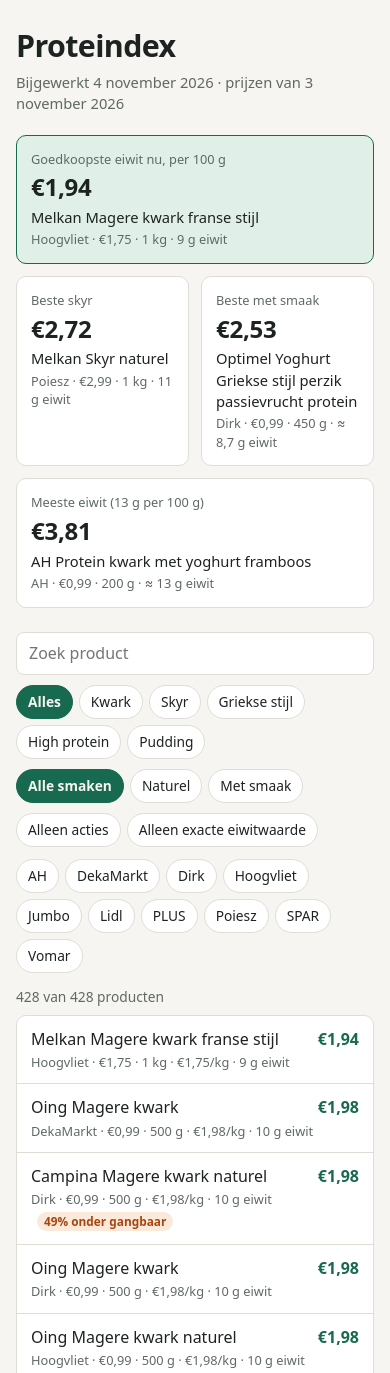
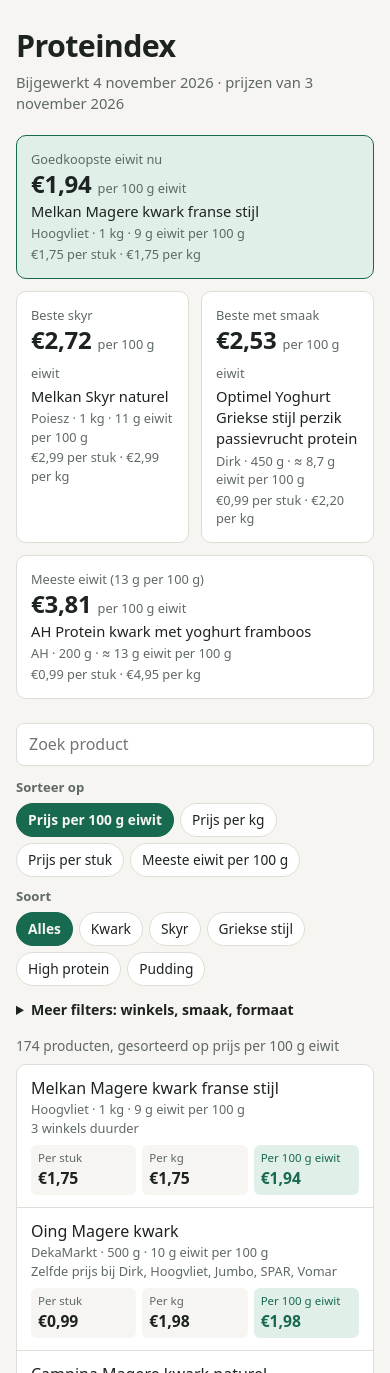
Before and after one commit to JJvE-GIT/proteindex, a plain HTML site: page docs/index.html in a window 390 px wide. Shown: the top 1373 px of the page. Drawn offline with Linux system fonts and the light colour scheme.

Commit message:
Add files via upload

```diff
--- a/docs/index.html
+++ b/docs/index.html
@@ -10,9 +10,8 @@
 @media (prefers-color-scheme:dark){:root{--bg:#141816;--kaart:#1d2320;--tekst:#eef1ef;--zacht:#a3aea8;--lijn:#333b37;--accent:#69cda8;--accent-zacht:#1c3a30;--deal:#f5a673;--deal-zacht:#46291a;--focus:#69cda8}}
 *{box-sizing:border-box}
 body{margin:0;background:var(--bg);color:var(--tekst);font:16px/1.45 system-ui,-apple-system,"Segoe UI",Roboto,sans-serif}
-main{max-width:1080px;margin:auto;padding:24px 16px 56px}
+main{max-width:1120px;margin:auto;padding:24px 16px 56px}
 h1{font-size:1.9rem;margin:0;letter-spacing:-.02em}
-h2{font-size:1.1rem;margin:32px 0 10px}
 .sub{color:var(--zacht);margin:4px 0 20px;font-size:.92rem}
 .waarschuwing{background:var(--deal-zacht);color:var(--deal);padding:10px 14px;border-radius:8px;margin-bottom:16px}
 .tegels{display:grid;gap:12px;grid-template-columns:repeat(4,1fr)}
@@ -20,45 +19,60 @@ h2{font-size:1.1rem;margin:32px 0 10px}
 .tegel:hover{border-color:var(--accent)}
 .tegel.hoofd{background:var(--accent-zacht);border-color:var(--accent)}
 .tegel small{color:var(--zacht);font-size:.8rem}
-.tegel b{font-size:1.5rem;letter-spacing:-.01em}
+.tegel b{font-size:1.5rem;letter-spacing:-.01em;line-height:1.2}
+.tegel b i{font-style:normal;font-size:.8rem;font-weight:500;letter-spacing:0;color:var(--zacht)}
 .tegel span{font-size:.92rem;overflow-wrap:anywhere}
-.filters{display:flex;flex-wrap:wrap;gap:10px;margin:24px 0 12px;align-items:center}
-input[type=search]{flex:1 1 220px;font:inherit;padding:9px 12px;border:1px solid var(--lijn);border-radius:8px;background:var(--kaart);color:inherit;min-width:0}
+.zoek{margin:24px 0 12px}
+input[type=search]{width:100%;font:inherit;padding:9px 12px;border:1px solid var(--lijn);border-radius:8px;background:var(--kaart);color:inherit}
+.regel{display:flex;flex-wrap:wrap;gap:6px 10px;align-items:center;margin-bottom:10px}
+.titel{font-size:.82rem;font-weight:600;color:var(--zacht);min-width:76px}
 .groep{display:flex;flex-wrap:wrap;gap:6px}
 .chip{font:inherit;font-size:.86rem;padding:6px 11px;min-height:34px;border:1px solid var(--lijn);border-radius:999px;background:var(--kaart);color:inherit;cursor:pointer}
 .chip[aria-pressed=true]{background:var(--accent);border-color:var(--accent);color:var(--bg);font-weight:600}
 :focus-visible{outline:2px solid var(--focus);outline-offset:2px}
+details.meer{margin-bottom:12px}
+details.meer>summary{cursor:pointer;font-size:.88rem;font-weight:600;padding:4px 0}
+details.meer[open]>summary{margin-bottom:10px}
+.wis{all:unset;cursor:pointer;font-size:.84rem;color:var(--accent);text-decoration:underline}
+.wis:focus-visible{outline:2px solid var(--focus)}
 .tel{color:var(--zacht);font-size:.86rem;margin:0 0 8px}
 .lijst{background:var(--kaart);border:1px solid var(--lijn);border-radius:10px;overflow:hidden}
 table{border-collapse:collapse;width:100%;font-size:.92rem}
-th,td{padding:9px 10px;text-align:right;border-bottom:1px solid var(--lijn);vertical-align:top}
+th,td{padding:9px 10px;text-align:right;border-bottom:1px solid var(--lijn);vertical-align:top;font-variant-numeric:tabular-nums}
 tr:last-child td{border-bottom:0}
 th:first-child,td:first-child,th:nth-child(2),td:nth-child(2){text-align:left}
-th{white-space:nowrap}th button{all:unset;cursor:pointer;font-weight:600;font-size:.82rem;color:var(--zacht)}
+th{vertical-align:bottom;line-height:1.2}
+th button{all:unset;cursor:pointer;font-weight:600;font-size:.82rem;color:var(--zacht)}
 th button:focus-visible{outline:2px solid var(--focus)}
-th[aria-sort=ascending] button,th[aria-sort=descending] button{color:var(--accent)}
+th.actief,td.actief{background:var(--accent-zacht)}
+th.actief button{color:var(--accent)}
+td.actief{font-weight:700;color:var(--accent)}
 td a{color:inherit;text-decoration:none}
 td a:hover{text-decoration:underline}
-.kern{font-weight:700;color:var(--accent);font-variant-numeric:tabular-nums}
-td{font-variant-numeric:tabular-nums}
-.label{display:inline-block;font-size:.74rem;padding:1px 7px;border-radius:999px;background:var(--deal-zacht);color:var(--deal);font-weight:600;margin-left:6px;white-space:nowrap}
-.bij{color:var(--zacht);font-size:.8rem}
+.label{display:inline-block;font-size:.74rem;padding:1px 7px;border-radius:999px;background:var(--deal-zacht);color:var(--deal);font-weight:600;white-space:nowrap}
+td .label{margin-left:6px}
+.bij{display:block;color:var(--zacht);font-size:.8rem}
 .mobiel{display:none}
-details{margin-top:28px;background:var(--kaart);border:1px solid var(--lijn);border-radius:10px;padding:12px 14px}
-summary{cursor:pointer;font-weight:600}
-details ul{margin:10px 0 0;padding:0;list-style:none;font-size:.88rem}
-details li{padding:5px 0;border-bottom:1px solid var(--lijn);overflow-wrap:anywhere}
+#onbekend{margin-top:28px;background:var(--kaart);border:1px solid var(--lijn);border-radius:10px;padding:12px 14px}
+#onbekend summary{cursor:pointer;font-weight:600}
+#onbekend ul{margin:10px 0 0;padding:0;list-style:none;font-size:.88rem}
+#onbekend li{padding:5px 0;border-bottom:1px solid var(--lijn);overflow-wrap:anywhere}
 .uitleg{color:var(--zacht);font-size:.86rem;margin-top:24px}
 .uitleg a{color:inherit}
 .leeg{padding:28px;text-align:center;color:var(--zacht)}
-@media (max-width:760px){
+@media (max-width:820px){
  .tegels{grid-template-columns:1fr 1fr}.tegel.hoofd,.tegel:last-child{grid-column:1/-1}
- table,thead{display:none}.mobiel{display:block}
+ .titel{min-width:100%}
+ table{display:none}.mobiel{display:block}
  .rij{display:block;padding:12px 14px;border-bottom:1px solid var(--lijn);color:inherit;text-decoration:none}
  .rij:last-child{border-bottom:0}
- .rij .boven{display:flex;justify-content:space-between;gap:12px}
- .rij .kern{white-space:nowrap}
- .rij .bij{display:block;margin-top:2px}
+ .rij .label{margin-top:4px}
+ .cijfers{display:grid;grid-template-columns:repeat(3,1fr);gap:6px;margin-top:8px}
+ .cijfer{background:var(--bg);border-radius:6px;padding:5px 7px;display:flex;flex-direction:column;font-variant-numeric:tabular-nums}
+ .cijfer small{font-size:.72rem;color:var(--zacht);white-space:nowrap}
+ .cijfer b{font-size:.98rem}
+ .cijfer.actief{background:var(--accent-zacht)}
+ .cijfer.actief b,.cijfer.actief small{color:var(--accent)}
 }
 </style>
 </head>
@@ -68,20 +82,23 @@ details li{padding:5px 0;border-bottom:1px solid var(--lijn);overflow-wrap:anywh
 <p class="sub" id="stand">Prijzen laden…</p>
 <div id="oud"></div>
 <section class="tegels" id="tegels" aria-label="Beste deals"></section>
-<section aria-label="Filters" class="filters">
- <input type="search" id="zoek" placeholder="Zoek product" aria-label="Zoek product">
- <div class="groep" id="soorten"></div>
- <div class="groep" id="smaken"></div>
- <div class="groep" id="extra"></div>
-</section>
-<div class="groep" id="winkels" style="margin-bottom:14px"></div>
+<div class="zoek"><input type="search" id="zoek" placeholder="Zoek product" aria-label="Zoek product"></div>
+<div class="regel"><span class="titel">Sorteer op</span><div class="groep" id="sorteer"></div></div>
+<div class="regel"><span class="titel">Soort</span><div class="groep" id="soorten"></div></div>
+<details class="meer" id="meer"><summary id="meerTitel"></summary>
+ <div class="regel"><span class="titel">Winkels</span><div class="groep" id="winkels"></div></div>
+ <div class="regel"><span class="titel">Smaak</span><div class="groep" id="smaken"></div></div>
+ <div class="regel"><span class="titel">Formaat</span><div class="groep" id="formaten"></div></div>
+ <div class="regel"><span class="titel">Toon</span><div class="groep" id="extra"></div></div>
+ <button class="wis" type="button" id="wis">Filters wissen</button>
+</details>
 <p class="tel" id="tel"></p>
 <div class="lijst">
  <table><thead><tr id="kop"></tr></thead><tbody id="tabel"></tbody></table>
  <div class="mobiel" id="kaarten"></div>
 </div>
 <details id="onbekend"><summary></summary><p class="bij">Deze producten doen nog niet mee aan de ranglijst, omdat er geen betrouwbare eiwitwaarde of gewicht is. Vul ze aan in <code>data/eiwit.json</code>.</p><ul></ul></details>
-<p class="uitleg">Rangschikking op prijs per 100 g eiwit. "≈" betekent dat de eiwitwaarde van een andere smaak in dezelfde productlijn komt. "Lager dan normaal" vergelijkt met de eigen prijs van de afgelopen 30 dagen, "onder gangbaar" met dezelfde productlijn bij andere winkels. Prijzen via <a href="https://github.com/supermarkt/checkjebon">Checkjebon</a>; ze kunnen per filiaal verschillen en Aldi ontbreekt in de bron. Controleer de prijs in de winkel of app.</p>
+<p class="uitleg"><strong>Per stuk</strong> is wat je aan de kassa betaalt voor één verpakking. <strong>Per kg</strong> vergelijkt verpakkingen van verschillende grootte. <strong>Per 100 g eiwit</strong> is wat 100 gram eiwit uit dit product kost, en dat is de eerlijkste vergelijking tussen producten met veel en weinig eiwit. "≈" betekent dat de eiwitwaarde van een andere smaak in dezelfde productlijn komt. "Lager dan normaal" vergelijkt met de eigen prijs van de afgelopen 30 dagen, "onder gangbaar" met dezelfde productlijn bij andere winkels. Prijzen via <a href="https://github.com/supermarkt/checkjebon">Checkjebon</a>; ze kunnen per filiaal verschillen en Aldi ontbreekt in de bron. Controleer de prijs in de winkel of app.</p>
 </main>
 <script>
 const eur=n=>'€'+n.toFixed(2).replace('.',',');
@@ -90,30 +107,50 @@ const esc=s=>String(s).replace(/[&<>"]/g,c=>({'&':'&amp;','<':'&lt;','>':'&gt;',
 const maat=g=>g>=1000?nl(g/1000)+' kg':g+' g';
 const SOORT={alle:'Alles',kwark:'Kwark',skyr:'Skyr',griekse:'Griekse stijl',protein:'High protein',pudding:'Pudding'};
 const SMAAK={alle:'Alle smaken',naturel:'Naturel',smaak:'Met smaak'};
-const KOL=[['naam','Product'],['winkel','Winkel'],['gram','Inhoud'],['prijs','Prijs'],['perKg','€/kg'],['eiwit','Eiwit/100 g'],['perEiwit','€/100 g eiwit']];
-const st={zoek:'',soort:'alle',smaak:'alle',winkels:new Set(),exact:false,deal:false,sort:'perEiwit',op:1};
+const FORMAAT={alle:'Alle formaten',klein:'Tot 250 g',middel:'250-999 g',groot:'1 kg of meer'};
+const SORT={perEiwit:['Prijs per 100 g eiwit',1],perKg:['Prijs per kg',1],prijs:['Prijs per stuk',1],eiwit:['Meeste eiwit per 100 g',-1]};
+const KOL=[['naam','Product'],['winkel','Winkel'],['gram','Inhoud'],['eiwit','Eiwit<br>per 100 g'],['prijs','Prijs<br>per stuk'],['perKg','Prijs<br>per kg'],['perEiwit','Prijs per<br>100 g eiwit']];
+const SMAAKWOORD=/aardb|vanil|framboos|perzik|mango|bosbes|bosvrucht|bosfruit|blueberry|blauwe bes|kers|cherry|citroen|stracc|straci|kokos|coconut|banaan|banana|caramel|karamel|sinaas|appel|passie|passion|papaja|rood fruit|honing|toffee|peach|strawberry|chocola|speculaas|kaneel|pie|limited|raspberry|lemon|mandarin|matcha|assorti|panna|lactose/g;
+const BEGIN={zoek:'',soort:'alle',smaak:'alle',formaat:'alle',winkels:[],exact:false,deal:false,mager:false,alles:false,sort:'perEiwit',op:1};
+const st={...BEGIN,...lees()};st.winkels=new Set(st.winkels);st.zoek='';
 let D=null;
+function lees(){try{return JSON.parse(localStorage.getItem('proteindex'))||{}}catch{return{}}}
+function bewaar(){try{localStorage.setItem('proteindex',JSON.stringify({...st,zoek:'',winkels:[...st.winkels]}))}catch{}}
 function chip(el,t,aan,fn){const b=document.createElement('button');b.className='chip';b.type='button';b.textContent=t;b.setAttribute('aria-pressed',aan);b.onclick=fn;el.append(b)}
-function label(p){if(!p.deal)return'';const t=p.deal.soort==='normaal'?`${p.deal.pct}% lager dan normaal`:`${p.deal.pct}% onder gangbaar`;return`<span class="label" title="Referentie ${eur(p.deal.normaal)}">${t}</span>`}
+function label(p){if(!p.deal)return'';const t=p.deal.soort==='normaal'?`${p.deal.pct}% lager dan normaal`:`${p.deal.pct}% onder gangbaar`;return`<span class="label" title="Referentieprijs ${eur(p.deal.normaal)}">${t}</span>`}
 function eiwit(p){return(p.exact?'':'≈ ')+nl(p.eiwit)+' g'}
-function gefilterd(){const q=st.zoek.toLowerCase();return D.producten.filter(p=>(st.soort==='alle'||p.soort===st.soort)&&(st.smaak==='alle'||p.smaak===st.smaak)&&(!st.winkels.size||st.winkels.has(p.winkel))&&(!st.exact||p.exact)&&(!st.deal||p.deal)&&(!q||(p.naam+' '+p.winkel).toLowerCase().includes(q)))}
+function past(p){return p.gram<250?'klein':p.gram<1000?'middel':'groot'}
+function gefilterd(){const q=st.zoek.toLowerCase();return D.producten.filter(p=>(st.soort==='alle'||p.soort===st.soort)&&(st.smaak==='alle'||p.smaak===st.smaak)&&(st.formaat==='alle'||past(p)===st.formaat)&&(!st.winkels.size||st.winkels.has(p.winkel))&&(!st.exact||p.exact)&&(!st.deal||p.deal)&&(!st.mager||p.vet<=1)&&(!q||(p.naam+' '+p.winkel).toLowerCase().includes(q)))}
+function sleutel(p){const smaken=[...new Set(p.naam.toLowerCase().match(SMAAKWOORD)||[])].sort();return[p.bron,p.gram,...smaken].join('|')}
+function samenvoegen(l){const m=new Map();for(const p of l){const k=sleutel(p);if(!m.has(k))m.set(k,[]);m.get(k).push(p)}
+return[...m.values()].map(g=>{g.sort((a,b)=>a.prijs-b.prijs||(b.deal?1:0)-(a.deal?1:0));const[b]=g;return{...b,ook:[...new Set(g.slice(1).filter(p=>p.prijs===b.prijs&&p.winkel!==b.winkel).map(p=>p.winkel))],duurder:new Set(g.filter(p=>p.prijs>b.prijs).map(p=>p.winkel)).size}})}
+function nadien(p){const d=[];if(p.ook&&p.ook.length)d.push(`Zelfde prijs bij ${p.ook.map(esc).join(', ')}`);if(p.duurder)d.push(`${p.duurder} ${p.duurder===1?'winkel':'winkels'} duurder`);return d.length?`<span class="bij">${d.join(' · ')}</span>`:''}
 function beste(l,f){return l.filter(f).sort((a,b)=>a.perEiwit-b.perEiwit)[0]}
-function tegel(t,p,hoofd){if(!p)return'';return`<a class="tegel${hoofd?' hoofd':''}" href="${esc(p.url)}" rel="noopener"><small>${t}</small><b>${eur(p.perEiwit)}</b><span>${esc(p.naam)}</span><small>${esc(p.winkel)} · ${eur(p.prijs)} · ${maat(p.gram)} · ${eiwit(p)} eiwit</small></a>`}
-function tegels(){const l=D.producten;const max=Math.max(...l.map(p=>p.eiwit));document.getElementById('tegels').innerHTML=tegel('Goedkoopste eiwit nu, per 100 g',beste(l,()=>1),1)+tegel('Beste skyr',beste(l,p=>p.soort==='skyr'))+tegel('Beste met smaak',beste(l,p=>p.smaak==='smaak'))+tegel(`Meeste eiwit (${nl(max)} g per 100 g)`,beste(l,p=>p.eiwit===max))}
-function filters(){const s=document.getElementById('soorten');s.replaceChildren();for(const k in SOORT)chip(s,SOORT[k],st.soort===k,()=>{st.soort=k;teken()});
-const m=document.getElementById('smaken');m.replaceChildren();for(const k in SMAAK)chip(m,SMAAK[k],st.smaak===k,()=>{st.smaak=k;teken()});
-const e=document.getElementById('extra');e.replaceChildren();chip(e,'Alleen acties',st.deal,()=>{st.deal=!st.deal;teken()});chip(e,'Alleen exacte eiwitwaarde',st.exact,()=>{st.exact=!st.exact;teken()});
-const w=document.getElementById('winkels');w.replaceChildren();[...new Set(D.producten.map(p=>p.winkel))].sort().forEach(n=>chip(w,n,st.winkels.has(n),()=>{st.winkels.has(n)?st.winkels.delete(n):st.winkels.add(n);teken()}))}
-function kop(){document.getElementById('kop').innerHTML=KOL.map(([k,t])=>`<th scope="col" ${st.sort===k?`aria-sort="${st.op>0?'ascending':'descending'}"`:''}><button data-k="${k}">${t}${st.sort===k?(st.op>0?' ↑':' ↓'):''}</button></th>`).join('');document.querySelectorAll('#kop button').forEach(b=>b.onclick=()=>{const k=b.dataset.k;if(st.sort===k)st.op=-st.op;else{st.sort=k;st.op=k==='eiwit'?-1:1}teken()})}
-function teken(){filters();kop();const l=gefilterd().sort((a,b)=>{const x=a[st.sort],y=b[st.sort];return(typeof x==='string'?x.localeCompare(y,'nl'):x-y)*st.op||a.perEiwit-b.perEiwit});
-document.getElementById('tel').textContent=`${l.length} van ${D.producten.length} producten`;
-document.getElementById('tabel').innerHTML=l.length?l.map(p=>`<tr><td><a href="${esc(p.url)}" rel="noopener">${esc(p.naam)}</a>${label(p)}</td><td>${esc(p.winkel)}</td><td>${maat(p.gram)}</td><td>${eur(p.prijs)}</td><td>${eur(p.perKg)}</td><td><a href="${esc(p.bron)}" rel="noopener" title="Bron van de eiwitwaarde${p.community?' (community-data)':''}">${eiwit(p)}</a></td><td class="kern">${eur(p.perEiwit)}</td></tr>`).join(''):'<tr><td colspan="7" class="leeg">Geen producten met deze filters</td></tr>';
-document.getElementById('kaarten').innerHTML=l.length?l.map(p=>`<a class="rij" href="${esc(p.url)}" rel="noopener"><span class="boven"><span>${esc(p.naam)}</span><span class="kern">${eur(p.perEiwit)}</span></span><span class="bij">${esc(p.winkel)} · ${eur(p.prijs)} · ${maat(p.gram)} · ${eur(p.perKg)}/kg · ${eiwit(p)} eiwit</span>${label(p).replace('margin-left','')}</a>`).join(''):'<div class="leeg">Geen producten met deze filters</div>'}
+function tegel(t,p,hoofd){if(!p)return'';return`<a class="tegel${hoofd?' hoofd':''}" href="${esc(p.url)}" rel="noopener"><small>${t}</small><b>${eur(p.perEiwit)} <i>per 100 g eiwit</i></b><span>${esc(p.naam)}</span><small>${esc(p.winkel)} · ${maat(p.gram)} · ${eiwit(p)} eiwit per 100 g</small><small>${eur(p.prijs)} per stuk · ${eur(p.perKg)} per kg</small></a>`}
+function tegels(){const l=D.producten;const max=Math.max(...l.map(p=>p.eiwit));document.getElementById('tegels').innerHTML=tegel('Goedkoopste eiwit nu',beste(l,()=>1),1)+tegel('Beste skyr',beste(l,p=>p.soort==='skyr'))+tegel('Beste met smaak',beste(l,p=>p.smaak==='smaak'))+tegel(`Meeste eiwit (${nl(max)} g per 100 g)`,beste(l,p=>p.eiwit===max))}
+function zet(k,v){st[k]=v;teken()}
+function aantalFilters(){return st.winkels.size+['smaak','formaat'].filter(k=>st[k]!=='alle').length+['exact','deal','mager','alles'].filter(k=>st[k]).length}
+function filters(){const leeg=id=>{const e=document.getElementById(id);e.replaceChildren();return e};
+const o=leeg('sorteer');for(const k in SORT)chip(o,SORT[k][0],st.sort===k,()=>{st.sort=k;st.op=SORT[k][1];teken()});
+const s=leeg('soorten');for(const k in SOORT)chip(s,SOORT[k],st.soort===k,()=>zet('soort',k));
+const m=leeg('smaken');for(const k in SMAAK)chip(m,SMAAK[k],st.smaak===k,()=>zet('smaak',k));
+const f=leeg('formaten');for(const k in FORMAAT)chip(f,FORMAAT[k],st.formaat===k,()=>zet('formaat',k));
+const e=leeg('extra');chip(e,'Alleen acties',st.deal,()=>zet('deal',!st.deal));chip(e,'Alleen mager (max. 1 g vet)',st.mager,()=>zet('mager',!st.mager));chip(e,'Alleen exacte eiwitwaarde',st.exact,()=>zet('exact',!st.exact));chip(e,'Elke winkel apart',st.alles,()=>zet('alles',!st.alles));
+const w=leeg('winkels');[...new Set(D.producten.map(p=>p.winkel))].sort().forEach(n=>chip(w,n,st.winkels.has(n),()=>{st.winkels.has(n)?st.winkels.delete(n):st.winkels.add(n);teken()}));
+const n=aantalFilters();document.getElementById('meerTitel').textContent=n?`Meer filters (${n} actief)`:'Meer filters: winkels, smaak, formaat';document.getElementById('wis').hidden=!n}
+function kop(){document.getElementById('kop').innerHTML=KOL.map(([k,t])=>`<th scope="col" class="${st.sort===k?'actief':''}" ${st.sort===k?`aria-sort="${st.op>0?'ascending':'descending'}"`:''}><button data-k="${k}">${t}${st.sort===k?(st.op>0?' ↑':' ↓'):''}</button></th>`).join('');document.querySelectorAll('#kop button').forEach(b=>b.onclick=()=>{const k=b.dataset.k;if(st.sort===k)st.op=-st.op;else{st.sort=k;st.op=SORT[k]?SORT[k][1]:1}teken()})}
+function cel(p,k,v){return`<td class="${st.sort===k?'actief':''}">${v}</td>`}
+function cijfer(p,k,t,v){return`<span class="cijfer${st.sort===k?' actief':''}"><small>${t}</small><b>${v}</b></span>`}
+function teken(){bewaar();filters();kop();const f=gefilterd(),z=st.alles?f:samenvoegen(f);const l=z.sort((a,b)=>{const x=a[st.sort],y=b[st.sort];return(typeof x==='string'?x.localeCompare(y,'nl'):x-y)*st.op||a.perEiwit-b.perEiwit});
+document.getElementById('tel').textContent=st.alles?`${l.length} producten per winkel`:`${l.length} producten, gesorteerd op ${(SORT[st.sort]||[KOL.find(k=>k[0]===st.sort)[1].replace('<br>',' ')])[0].toLowerCase()}`;
+document.getElementById('tabel').innerHTML=l.length?l.map(p=>`<tr><td><a href="${esc(p.url)}" rel="noopener">${esc(p.naam)}</a>${label(p)}${nadien(p)}</td>${cel(p,'winkel',esc(p.winkel))}${cel(p,'gram',maat(p.gram))}<td class="${st.sort==='eiwit'?'actief':''}"><a href="${esc(p.bron)}" rel="noopener" title="Bron van de eiwitwaarde${p.community?' (community-data)':''}">${eiwit(p)}</a></td>${cel(p,'prijs',eur(p.prijs))}${cel(p,'perKg',eur(p.perKg))}${cel(p,'perEiwit',eur(p.perEiwit))}</tr>`).join(''):'<tr><td colspan="7" class="leeg">Geen producten met deze filters</td></tr>';
+document.getElementById('kaarten').innerHTML=l.length?l.map(p=>`<a class="rij" href="${esc(p.url)}" rel="noopener"><span>${esc(p.naam)}</span><span class="bij">${esc(p.winkel)} · ${maat(p.gram)} · ${eiwit(p)} eiwit per 100 g</span>${nadien(p)}${label(p)}<span class="cijfers">${cijfer(p,'prijs','Per stuk',eur(p.prijs))}${cijfer(p,'perKg','Per kg',eur(p.perKg))}${cijfer(p,'perEiwit','Per 100 g eiwit',eur(p.perEiwit))}</span></a>`).join(''):'<div class="leeg">Geen producten met deze filters</div>'}
+document.getElementById('wis').onclick=()=>{Object.assign(st,{smaak:'alle',formaat:'alle',exact:false,deal:false,mager:false,alles:false});st.winkels.clear();teken()};
 fetch('data.json',{cache:'no-store'}).then(r=>{if(!r.ok)throw 0;return r.json()}).then(d=>{D=d;const b=new Date(d.bijgewerkt),f={dateStyle:'long'};const bron=d.brondatum?new Date(d.brondatum):null;
 document.getElementById('stand').textContent=`Bijgewerkt ${b.toLocaleDateString('nl-NL',f)}`+(bron?` · prijzen van ${bron.toLocaleDateString('nl-NL',f)}`:'');
 const leeftijd=(Date.now()-(bron||b))/864e5;if(leeftijd>4)document.getElementById('oud').innerHTML=`<p class="waarschuwing">Deze prijzen zijn ${Math.floor(leeftijd)} dagen oud, dus deals kunnen verlopen zijn.</p>`;
 tegels();const o=document.getElementById('onbekend');o.querySelector('summary').textContent=`Nog ${d.onbekend.length} producten zonder eiwitwaarde`;o.querySelector('ul').innerHTML=d.onbekend.map(p=>`<li><a href="${esc(p.url)}" rel="noopener">${esc(p.naam)}</a> · ${esc(p.winkel)}${p.maat?' · '+esc(p.maat):''}${p.prijs?' · '+eur(p.prijs):''}</li>`).join('');
-document.getElementById('zoek').oninput=e=>{st.zoek=e.target.value;teken()};teken()}).catch(()=>{document.getElementById('stand').textContent='De prijzen konden niet worden geladen. Probeer het later opnieuw.'});
+document.getElementById('zoek').oninput=e=>{st.zoek=e.target.value;teken()};teken()}).catch(e=>{console.error(e);document.getElementById('stand').textContent='De prijzen konden niet worden geladen. Probeer het later opnieuw.'});
 </script>
 </body>
 </html>
```
